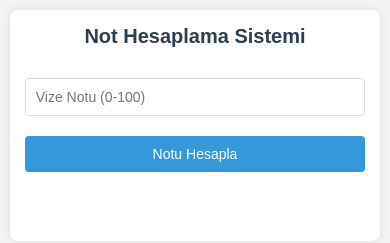
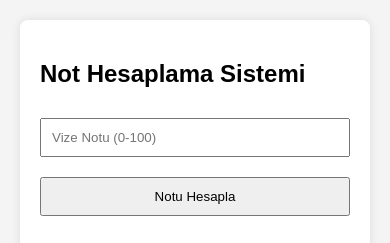
Before and after one commit to ahmetkaanmuktar/ahmetkaanmuktarr, a plain HTML site: page index.html in a window 390 px wide. Drawn offline with Linux system fonts and the light colour scheme.

Commit message:
Update index.html

```diff
--- a/index.html
+++ b/index.html
@@ -2,116 +2,54 @@
 <html lang="tr">
 <head>
     <meta charset="UTF-8">
-    <meta name="viewport" content="width=device-width, initial-scale=1.0">
     <title>Not Hesaplama Sistemi</title>
     <style>
-        * {
-            margin: 0;
-            padding: 0;
-            box-sizing: border-box;
-        }
-
         body {
             font-family: Arial, sans-serif;
+            max-width: 500px;
+            margin: 0 auto;
+            padding: 20px;
             background-color: #f4f4f4;
-            min-height: 100vh;
-            display: flex;
-            flex-direction: column;
-            position: relative;
         }
-
         .container {
             background-color: white;
             padding: 20px;
             border-radius: 8px;
             box-shadow: 0 0 10px rgba(0,0,0,0.1);
-            width: 90%;
-            max-width: 600px;
-            margin: 20px auto;
         }
-
-        h2 {
-            text-align: center;
-            margin-bottom: 20px;
-            color: #2c3e50;
-        }
-
         input, button {
             width: 100%;
             margin: 10px 0;
-            padding: 12px;
-            border: 1px solid #ddd;
-            border-radius: 4px;
-            font-size: 16px;
+            padding: 10px;
+            box-sizing: border-box;
         }
-
-        button {
-            background-color: #3498db;
-            color: white;
-            border: none;
-            cursor: pointer;
-            transition: background-color 0.3s;
-        }
-
-        button:hover {
-            background-color: #2980b9;
-        }
-
         #sonuc {
             margin-top: 20px;
-            padding: 15px;
+            padding: 10px;
             border-radius: 5px;
             white-space: pre-wrap;
-            font-size: 16px;
-            line-height: 1.5;
         }
-
         .basarili { background-color: #dff0d8; color: #3c763d; }
         .basarisiz { background-color: #f2dede; color: #a94442; }
         .sinirda { background-color: #f0ad4e; color: white; }
         .oneri { background-color: #d9edf7; color: #31708f; }
-
         #footer {
-            text-align: center;
-            padding: 20px;
             font-size: 14px;
             font-weight: bold;
+            position: absolute;
+            bottom: 20px;
+            left: 50%;
+            transform: translateX(-50%);
             color: #31708f;
-            margin-top: auto;
             display: none;
             animation: fadeIn 3s forwards;
         }
-
         @keyframes fadeIn {
-            0% { opacity: 0; }
-            100% { opacity: 1; }
-        }
-
-        /* Mobile Styles */
-        @media screen and (max-width: 480px) {
-            .container {
-                width: 95%;
-                padding: 15px;
-                margin: 10px auto;
+            0% {
+                opacity: 0;
             }
-
-            h2 {
-                font-size: 20px;
-            }
-
-            input, button {
-                padding: 10px;
-                font-size: 14px;
-            }
-
-            #sonuc {
-                font-size: 14px;
-                padding: 12px;
-            }
-
-            #footer {
-                font-size: 12px;
-                padding: 15px;
+            100% {
+                opacity: 1;
             }
         }
     </style>
@@ -130,34 +68,46 @@
 
     <script>
         function notHesapla() {
+            // Input elemanlarını al
             const vizeInput = document.getElementById('vizeNotu');
             const sonucDiv = document.getElementById('sonuc');
+
+            // Notları al
             const vize = parseFloat(vizeInput.value);
 
+            // Geçerlilik kontrolleri
             if (isNaN(vize) || vize < 0 || vize > 100) {
                 sonucDiv.innerHTML = 'Lütfen 0-100 arasında geçerli bir vize notu girin!';
                 sonucDiv.className = 'basarisiz';
                 return;
             }
 
+            // Final notu için gereken minimum notları hesapla
             const minFinal50 = (50 - (vize * 0.4)) / 0.6;
             const minFinal45 = (45 - (vize * 0.4)) / 0.6;
 
             let mesaj = '';
             let sinif = '';
 
+            // Vize notu bilgilendirmesi
             mesaj += `🔢 Vize Notunuz: ${vize}\n\n`;
 
+            // Vize notu 50'nin altında ise detaylı hesaplama
             if (vize < 50) {
+                // Final notu gereksinimleri
                 mesaj += `📊 50 Geçme Notu İçin:\n`;
                 mesaj += `   • Finalden en az ${minFinal50.toFixed(2)} almanız gerekiyor.\n\n`;
+
                 mesaj += `🔍 Şartlı Geçiş (45-50 arası) İçin:\n`;
                 mesaj += `   • Finalden ${minFinal45.toFixed(2)} - ${minFinal50.toFixed(2)} arasında not almanız gerekiyor.\n\n`;
+
                 mesaj += '⚠️ Vize notunuz düşük! Finalden çok yüksek not almanız gerekiyor.\n';
                 sinif = 'basarisiz';
+
                 mesaj += '❗ DİKKAT: Final notunuz 50\'nin altında ise KALACAKSINIZ!\n\n';
                 mesaj += '💡 İPUCU: Yüksek final notu için çalışmaya devam edin!';
             } else {
+                // Vize notu 50 ve üzeri ise övgü mesajı
                 mesaj += '🌟 Tebrikler! Vize notunuz yüksek.\n';
                 mesaj += '💡 Başarınızı daha da artırmak için çalışmaya devam edin!';
                 sinif = 'oneri';
@@ -166,6 +116,7 @@
             sonucDiv.innerHTML = mesaj;
             sonucDiv.className = sinif || 'sinirda';
 
+            // Footer animasyonunu başlat
             const footer = document.getElementById('footer');
             footer.style.display = 'block';
         }
```
